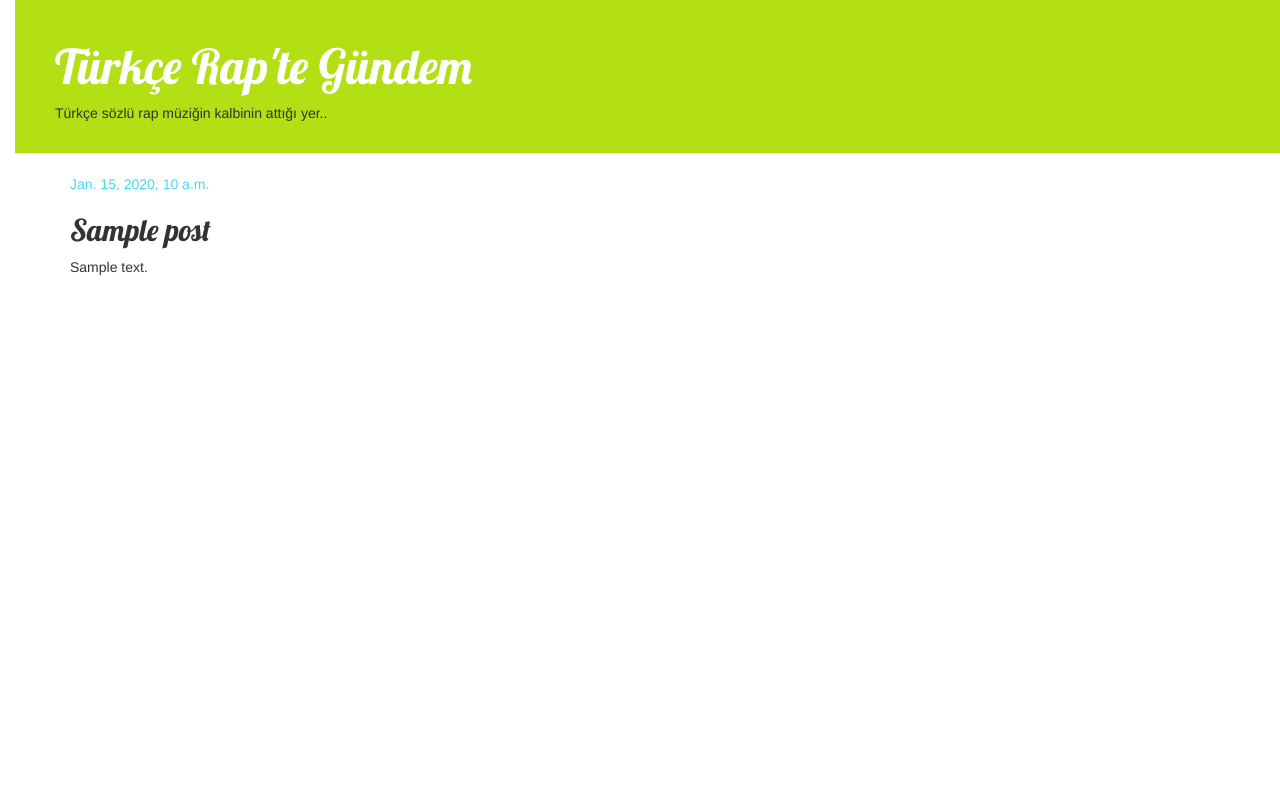
After one commit to yekdagets/my-first-blog, a Django app: template blog/templates/blog/post_detail.html in a window 1280 px wide. The commit adds this page. Run offline with Django 3.2, Linux system fonts and the light colour scheme; the template is opened without the code that fills it: most values are stand-ins (such as "Sample title", 1, 10 or a date in 2020); some libraries are stand-ins or nearby versions.

Commit message:
post_detail(view,template,url) and site CSS  added.

```diff
--- /dev/null
+++ b/blog/static/css/blog.css
@@ -0,0 +1,56 @@
+h1 a, h2 a {
+    color: #ff7433;
+    font-family: 'Lobster';
+
+}
+
+body {
+    padding-left: 15px;
+}
+
+.page-header {
+    background-color: #b3df15;
+    margin-top: 0;
+    padding: 20px 20px 20px 40px;
+}
+
+.page-header h1, .page-header h1 a, .page-header h1 a:visited, .page-header h1 a:active {
+    color: #ffffff;
+    font-size: 36pt;
+    text-decoration: none;
+}
+
+.content {
+    margin-left: 40px;
+}
+
+h1, h2, h3, h4 {
+    font-family: 'Lobster', cursive;
+}
+
+.date {
+    color: #44daee;
+}
+
+.save {
+    float: right;
+}
+
+.post-form textarea, .post-form input {
+    width: 100%;
+}
+
+.top-menu, .top-menu:hover, .top-menu:visited {
+    color: #e6ca2e;
+    float: right;
+    font-size: 26pt;
+    margin-right: 20px;
+}
+
+.post {
+    margin-bottom: 70px;
+}
+
+.post h2 a, .post h2 a:visited {
+    color: #bd2525;
+}
--- /dev/null
+++ b/blog/templates/blog/base.html
@@ -0,0 +1,24 @@
+{% load static %}
+<html>
+    <head>
+        <title>turkcerapzone.com</title>
+        <link rel="stylesheet" href="//maxcdn.bootstrapcdn.com/bootstrap/3.2.0/css/bootstrap.min.css">
+        <link rel="stylesheet" href="//maxcdn.bootstrapcdn.com/bootstrap/3.2.0/css/bootstrap-theme.min.css">
+        <link rel="stylesheet" href="{% static 'css/blog.css' %}">
+        <link href="//fonts.googleapis.com/css?family=Lobster&subset=latin,latin-ext" rel="stylesheet" type="text/css">
+    </head>
+    <body>
+        <div class="page-header">
+            <h1><a href="/">Türkçe Rap'te Gündem</a></h1>
+            <p>Türkçe sözlü rap müziğin kalbinin attığı yer..</p>
+        </div>
+        <div class="content container">
+            <div class="row">
+                <div class="col-md-8">
+                {% block content %}
+                {% endblock %}
+                </div>
+            </div>
+        </div>
+    </body>
+</html>
--- /dev/null
+++ b/blog/templates/blog/post_detail.html
@@ -0,0 +1,13 @@
+{% extends 'blog/base.html' %}
+
+{% block content %}
+    <div class="post">
+        {% if post.published_date %}
+            <div class="date">
+                {{ post.published_date }}
+            </div>
+        {% endif %}
+        <h2>{{ post.title }}</h2>
+        <p>{{ post.text|linebreaksbr }}</p>
+    </div>
+{% endblock %}
--- a/blog/urls.py
+++ b/blog/urls.py
@@ -4,4 +4,5 @@ from . import views
 
 urlpatterns= [
     path('',views.post_list,name='post_list'),
+    path('post/<int:pk>/', views.post_detail, name='post_detail'),
 ]
--- a/blog/views.py
+++ b/blog/views.py
@@ -1,8 +1,13 @@
 from django.shortcuts import render
 from .models import Post
 from django.utils import timezone
+from django.shortcuts import render, get_object_or_404
 
 
 def post_list(request):
     posts=Post.objects.all()
     return render(request,'blog/post_list.html',{'posts':posts})
+
+def post_detail(request,pk):
+    post = get_object_or_404(Post, pk=pk)
+    return render(request, 'blog/post_detail.html', {'post': post})
--- a/mysite/settings.py
+++ b/mysite/settings.py
@@ -9,7 +9,7 @@ https://docs.djangoproject.com/en/3.1/topics/settings/
 For the full list of settings and their values, see
 https://docs.djangoproject.com/en/3.1/ref/settings/
 """
-
+import os
 from pathlib import Path
 
 # Build paths inside the project like this: BASE_DIR / 'subdir'.
@@ -119,3 +119,4 @@ USE_TZ = True
 # https://docs.djangoproject.com/en/3.1/howto/static-files/
 
 STATIC_URL = '/static/'
+STATIC_ROOT = os.path.join(BASE_DIR, 'static')
```
Also changed, not shown: blog/templates/blog/post_list.html (+12 -22 lines).
